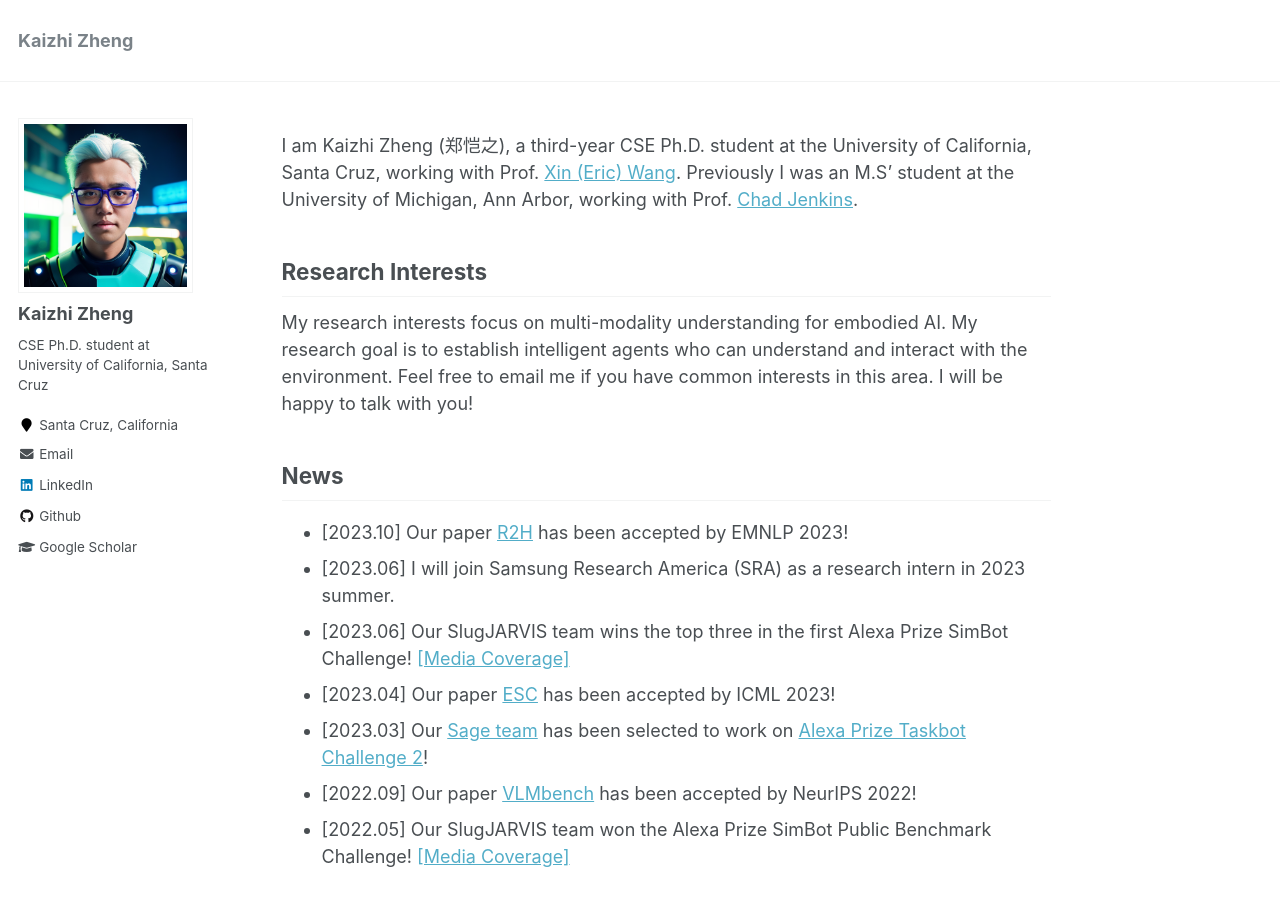
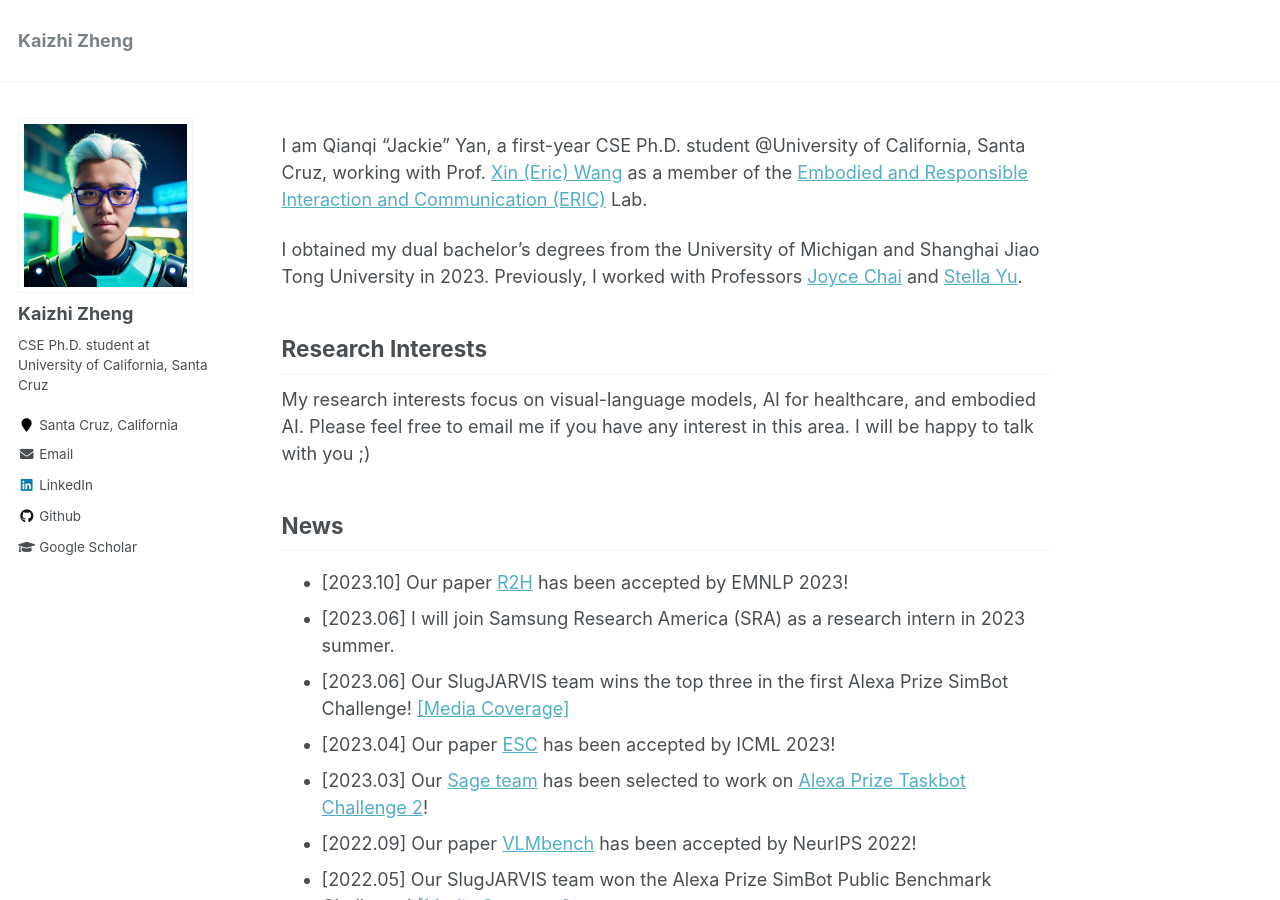
Before and after one commit to Jackie-2000/Jackie-2000.github.io, a Jekyll site: the page built from _pages/about.md, in a window 1280 px wide and 900 px high. Built offline with Jekyll 4.4.1, drawn with Linux system fonts in a browser that asks for light colours.

Commit message:
Update about.md

```diff
--- a/_pages/about.md
+++ b/_pages/about.md
@@ -7,11 +7,13 @@ redirect_from:
   - /about/
   - /about.html
 ---
-I am Kaizhi Zheng (郑恺之), a third-year CSE Ph.D. student at the University of California, Santa Cruz, working with Prof. [Xin (Eric) Wang](https://eric-xw.github.io/). Previously I was an M.S' student at the University of Michigan, Ann Arbor, working with Prof. [Chad Jenkins](https://ocj.name/).
+I am Qianqi "Jackie" Yan, a first-year CSE Ph.D. student @University of California, Santa Cruz, working with Prof. [Xin (Eric) Wang](https://eric-xw.github.io/) as a member of the [Embodied and Responsible Interaction and Communication (ERIC)](http://eric-lab.soe.ucsc.edu/home) Lab.
+
+I obtained my dual bachelor's degrees from the University of Michigan and Shanghai Jiao Tong University in 2023. Previously, I worked with Professors [Joyce Chai](https://web.eecs.umich.edu/~chaijy/) and [Stella Yu](https://www1.icsi.berkeley.edu/~stellayu/).
 
 Research Interests
 ------
-My research interests focus on multi-modality understanding for embodied AI. My research goal is to establish intelligent agents who can understand and interact with the environment. Feel free to email me if you have common interests in this area. I will be happy to talk with you!
+My research interests focus on visual-language models, AI for healthcare, and embodied AI. Please feel free to email me if you have any interest in this area. I will be happy to talk with you ;)
 
 News
 ------
```
